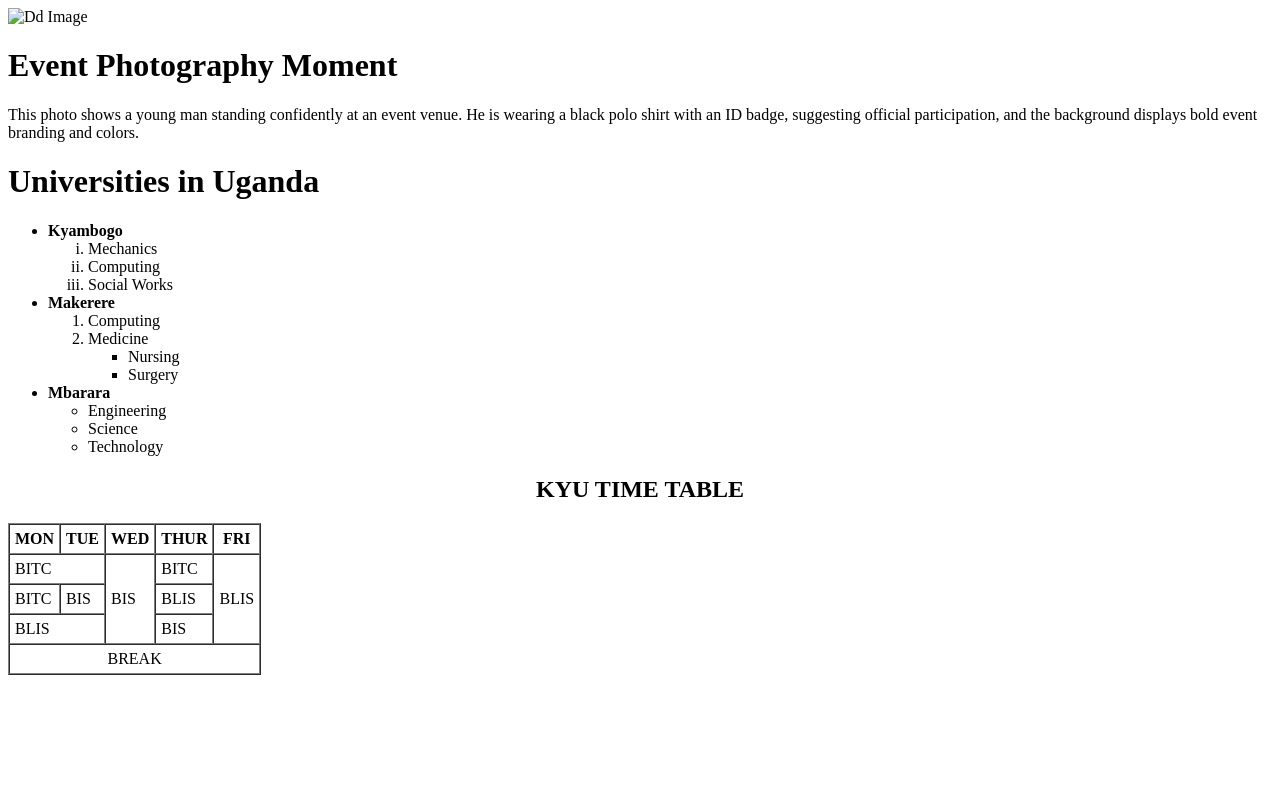
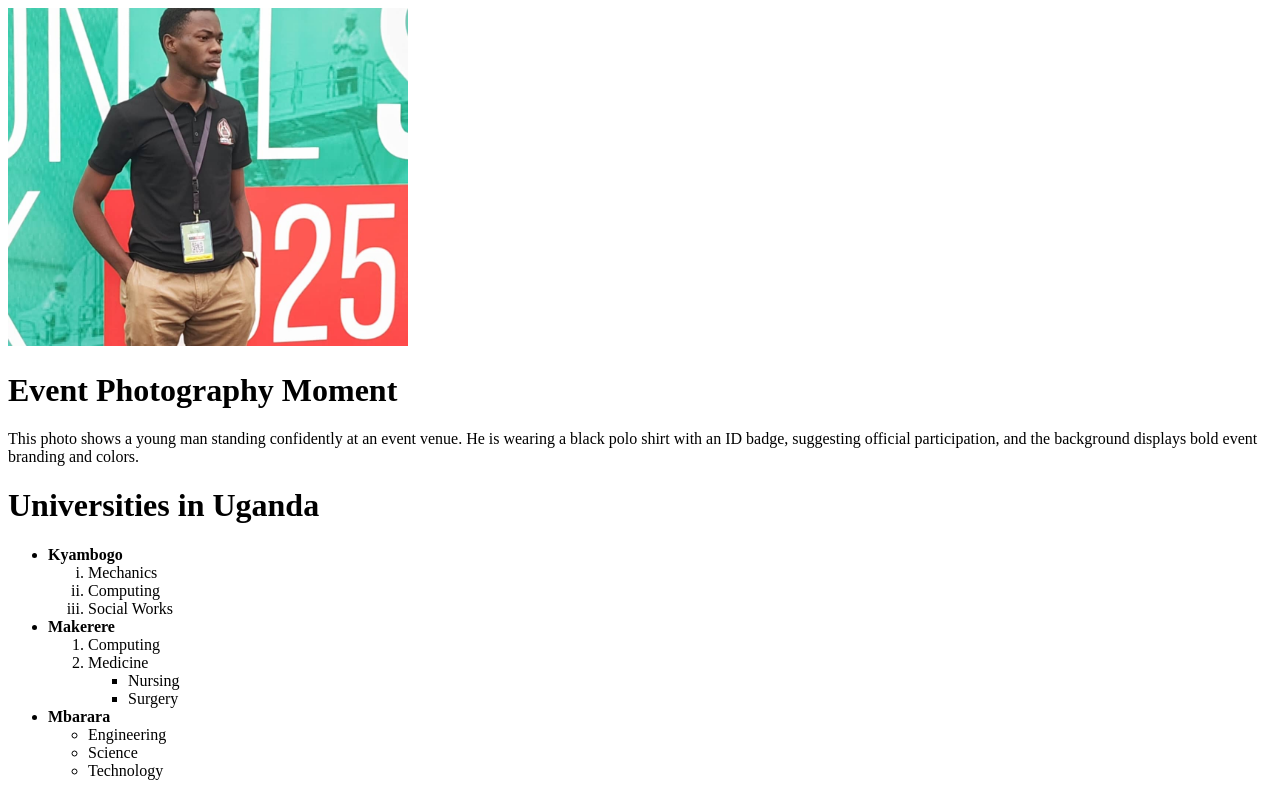
Before and after one commit to Titus7427/Wamba-Denis-Titus, a plain HTML site: page index.html in a window 1280 px wide. Shown: the top 797 px of the page. Drawn offline with Linux system fonts and the light colour scheme.

Commit message:
Update image source from 'd.jpg' to 'Dd.jpeg'

```diff
--- a/index.html
+++ b/index.html
@@ -6,7 +6,7 @@
 </head>
 <body>
     <img
-        src="d.jpg"
+        src="Dd.jpeg"
         alt="Dd Image"
         width="400"
     >
```
